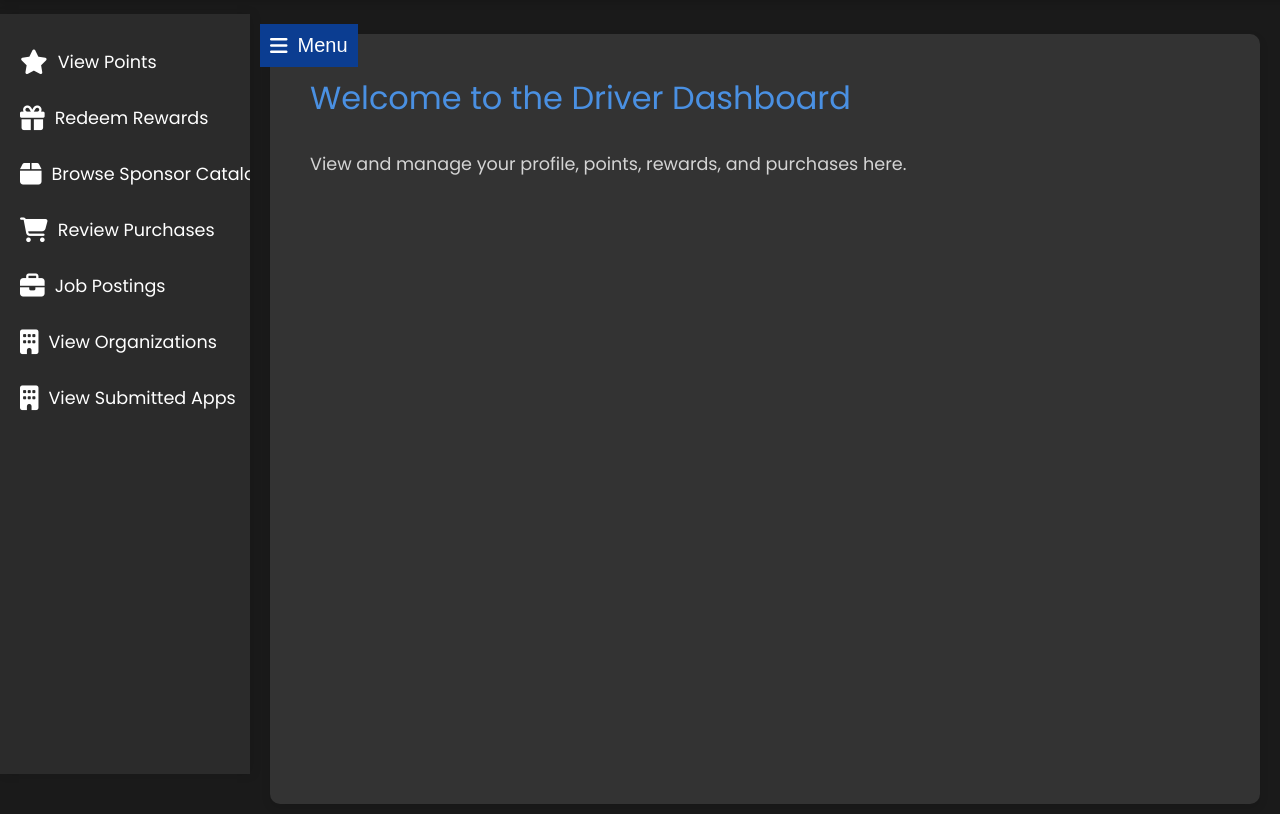
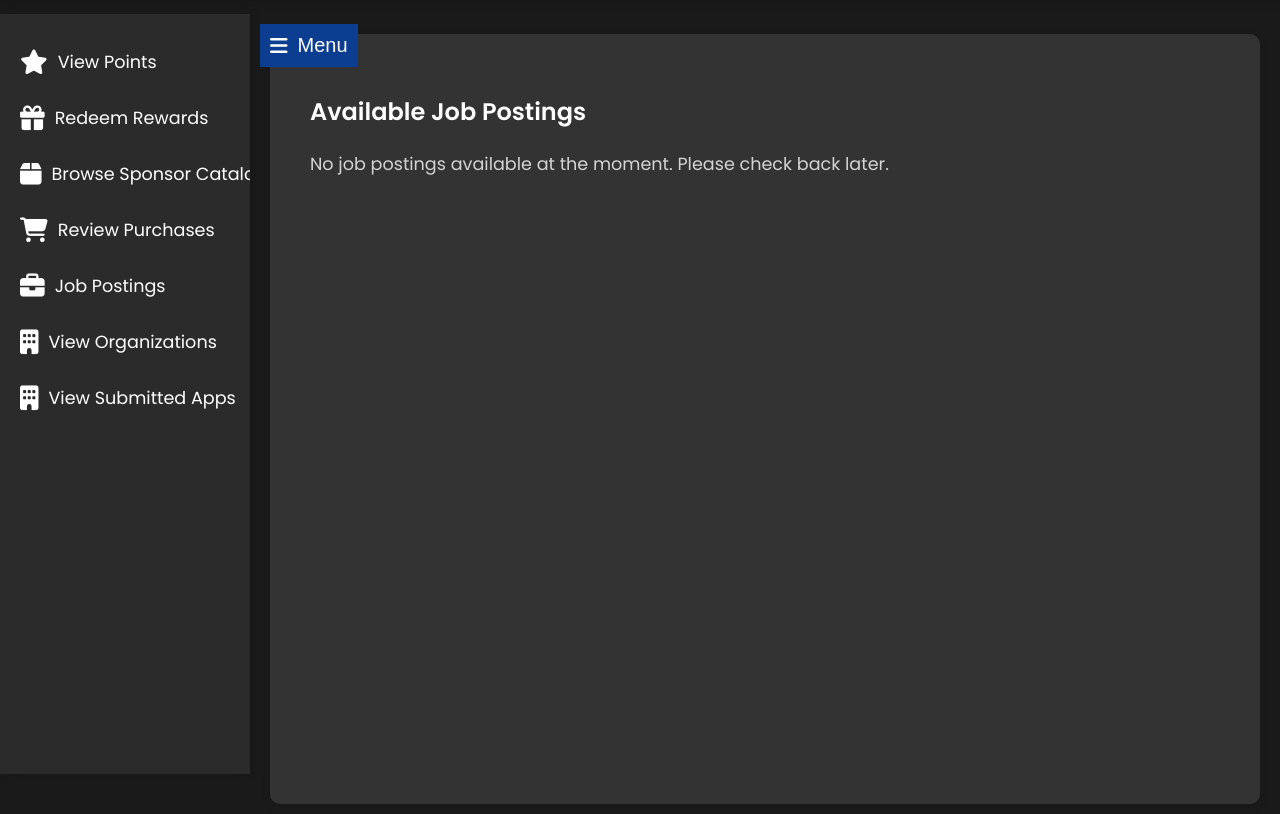
Before and after one commit to Jingleez/Good-Driver-Program, a Flask app: page /driver/dashboard in a window 1280 px wide. Shown: the part 46-860 px from the top of the page. Run offline with Flask 3, Linux system fonts and the light colour scheme; the visitor is signed in with stand-in values (Sample User, id 1); data that the repository does not hold is empty; some libraries are stand-ins or nearby versions.

Commit message:
Fixed routing
Fixed routing for sponsor job postings/profile updates and driver submit applications

```diff
--- a/driverProgram/routes/main.py
+++ b/driverProgram/routes/main.py
@@ -9,6 +9,12 @@ from driverProgram.models import JobPosting, Sponsor, Application, Notification,
 from driverProgram.forms import ApplyToJobPosting, JobPostForm, SponsorProfileForm
 from werkzeug.utils import secure_filename
 import os
+
+from flask import Flask
+
+app = Flask(__name__)
+app.secret_key = 'your_secret_key'  # Ensure you have a secret key set for session management
+
 
 # Define the blueprint
 main_bp = Blueprint('main', __name__)
@@ -57,12 +63,21 @@ def destination():
 @main_bp.route('/driver/dashboard')
 @login_required
 def driver_dash():
-    return render_template('dashboard/driver_dash.html')
+    load_view_job_postings = session.get('load_view_job_postings', False)
+    session.pop('load_view_job_postings', None)
+
+    return render_template('dashboard/driver_dash.html', load_view_job_postings=load_view_job_postings)
 
 @main_bp.route('/sponsor/dashboard')
 @login_required
 def sponsor_dash():
-    return render_template('dashboard/sponsor_dash.html')
+    load_public_profile = session.get('load_public_profile', False)
+    session.pop('load_public_profile', None)
+
+    load_job_postings = session.get('load_job_postings', False)
+    session.pop('load_job_postings', None)
+
+    return render_template('dashboard/sponsor_dash.html',  load_public_profile=load_public_profile, load_job_postings=load_job_postings)
 
 @main_bp.route('/admin/dashboard')
 @login_required
@@ -222,8 +237,8 @@ def public_profile():
         db.session.commit()
         flash('Public profile updated successfully!', 'success')
 
-        # After updating, render the updated profile view
-        return render_template('sponsor/public_profile.html', sponsor=sponsor, form=form)
+        session['load_public_profile'] = True
+        return redirect(url_for('main.sponsor_dash'))
 
     # Render the profile view (GET request)
     return render_template('sponsor/public_profile.html', sponsor=sponsor, form=form)
@@ -249,7 +264,9 @@ def job_postings():
 
         # Flash success message and redirect
         flash('Job posted successfully!', 'success')
-        return redirect(url_for('main.job_postings'))
+
+        session['load_job_postings'] = True
+        return redirect(url_for('main.sponsor_dash'))
 
     # Fetch all job postings without filtering by sponsor
     job_postings = JobPosting.query.all()
@@ -349,7 +366,9 @@ def apply_to_job_posting(job_id):
         db.session.commit()
 
         flash('Your application has been submitted successfully.', 'success')
-        return redirect(url_for('main.view_job_postings'))
+
+        session['load_view_job_postings'] = True
+        return redirect(url_for('main.driver_dash'))
 
     return render_template('driver/apply_to_job_posting.html', form=form, job=job)
 
--- a/driverProgram/templates/dashboard/driver_dash.html
+++ b/driverProgram/templates/dashboard/driver_dash.html
@@ -299,8 +299,16 @@
         <!-- Main Content Area -->
         <main class="content-area">
             <section id="dashboard-content">
-                <h2>Welcome to the Driver Dashboard</h2>
-                <p>View and manage your profile, points, rewards, and purchases here.</p>
+                {% if load_view_job_postings %}
+                    <script>
+                        document.addEventListener("DOMContentLoaded", function() {
+                            loadContent('{{ url_for('main.view_job_postings') }}');
+                        });
+                    </script>
+                {% else %}
+                    <h2>Welcome to the Driver Dashboard</h2>
+                    <p>View and manage your profile, points, rewards, and purchases here.</p>
+                {% endif %}
             </section>
         </main>
     </div>
```
Also changed, not shown: driverProgram/templates/dashboard/sponsor_dash.html (+16 -2 lines).
